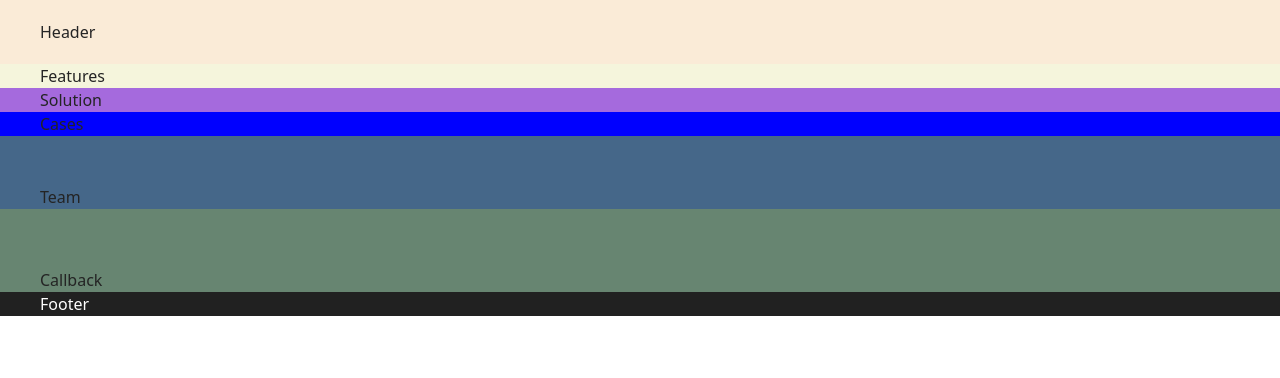
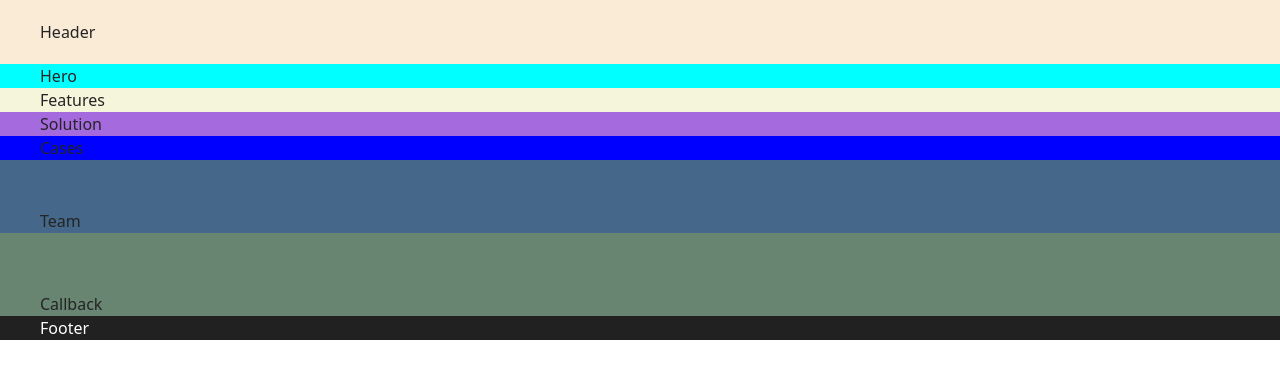
Before and after one commit to oxonomy14/test-allteam, a plain HTML site: page index.html in a window 1280 px wide. Drawn offline with Linux system fonts and the light colour scheme.

Commit message:
Deploying to gh-pages from @ oxonomy14/test-allteam@72e5b9852fe6fdd9878d5a52d6eaea67624c758e 🚀

```diff
--- a/index.html
+++ b/index.html
@@ -10,6 +10,7 @@
   </head>
 
   <body>
+    <!-- Марина -->
     <header class="header">
   <div class="container">
     <p>Header</p>
@@ -19,13 +20,15 @@
 
     <main>
       <!-- Loads the specified .html file -->
-
-      <!--<section class="hero">
+      <!-- Віталій -->
+      <section class="hero">
   <div class="container"><p>Hero</p></div>
 </section>
--->
+
+      <!-- Ігор Бутенко -->
       <section class="features">
       <div class="container">Features</div></section>
+      <!-- Володимир -->
       <section class="solution">
   <div class="container">Solution</div>
 </section>
@@ -37,12 +40,13 @@
   <div class="container">Team</div>
 </section>
 
+      <!-- Неллі Телунц -->
       <section class="callback">
   <div class="container">Callback</div>
 </section>
 
     </main>
-
+    <!-- Андрій Семененко -->
     <footer class="footer">
   <div class="container">Footer</div>
 </footer>
```
